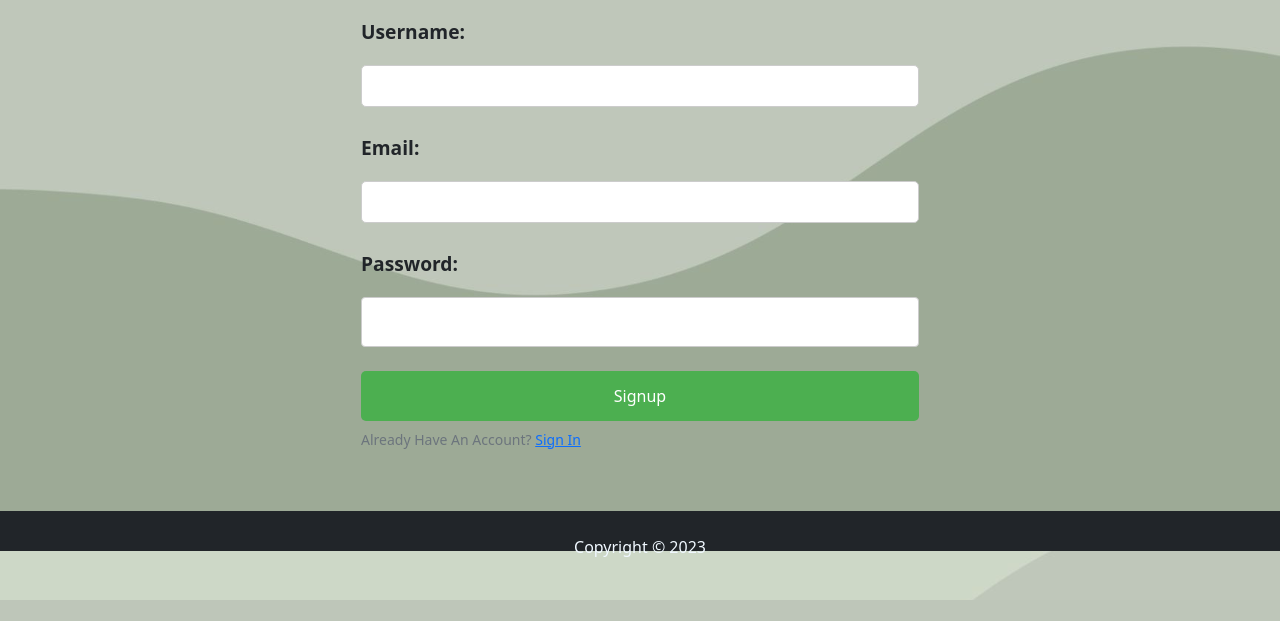
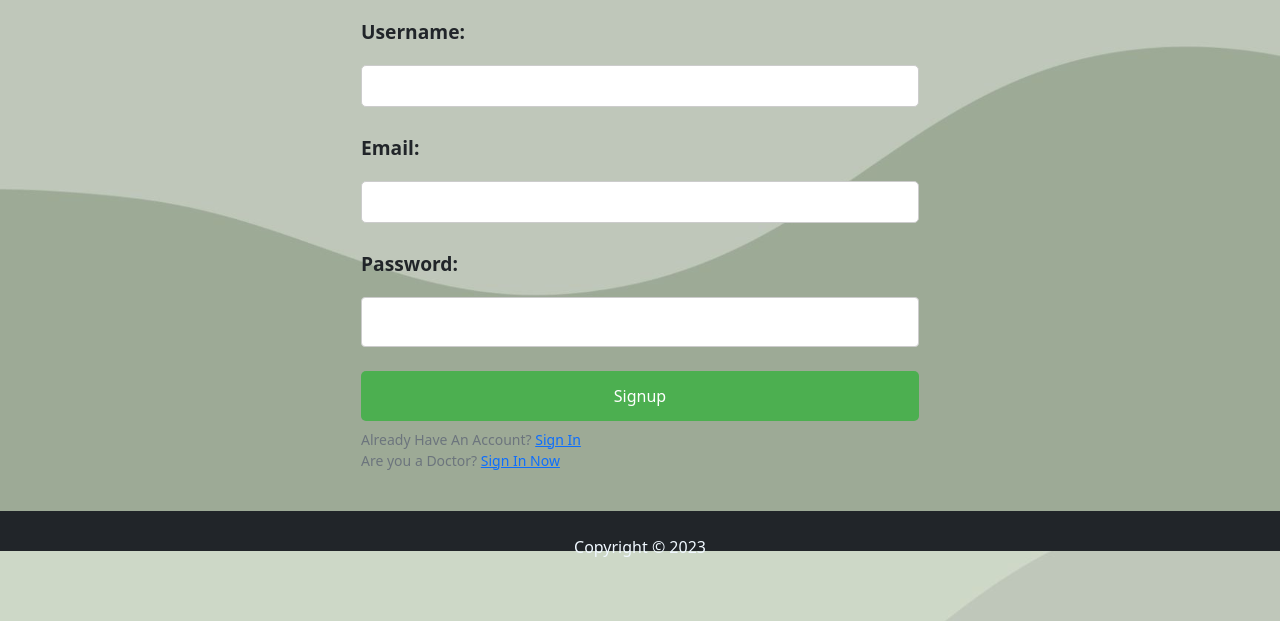
Before and after one commit to kelvin-kahuho/Momma-App---Flask, a Flask app: page /register in a window 1280 px wide. Shown: the part 249-870 px from the top of the page. Before the commit the page ends 849 px from the top, so only its background shows below. Run offline with Flask 3, Linux system fonts and the light colour scheme.

Commit message:
Added signup for doctors link on the new user registration page

```diff
--- a/index/templates/register.html
+++ b/index/templates/register.html
@@ -14,6 +14,9 @@
     <small class="text-muted center">
         Already Have An Account? <a class="ml-2" href="{{ url_for('log_in') }}">Sign In</a>
     </small>
+    <small class="text-muted center">
+        Are you a Doctor? <a class="ml-2" href="{{ url_for('doctor_login') }}">Sign In Now</a>
+    </small>
 </div>
 
 {% endblock content %}
```
